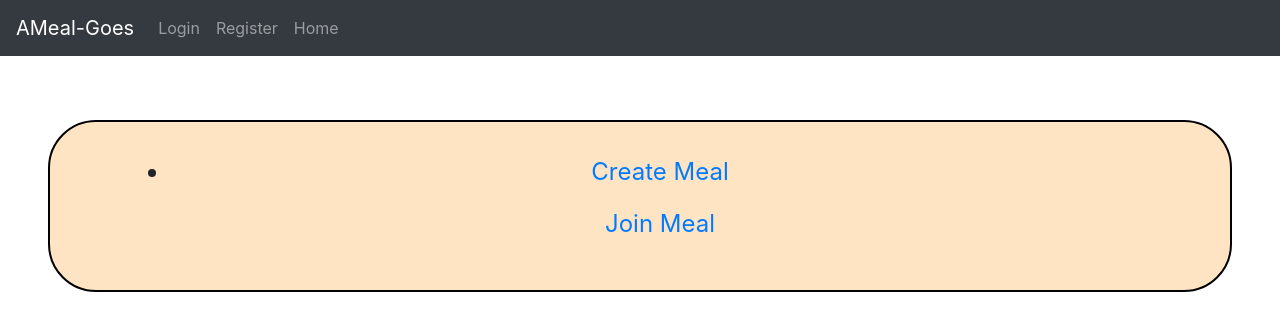
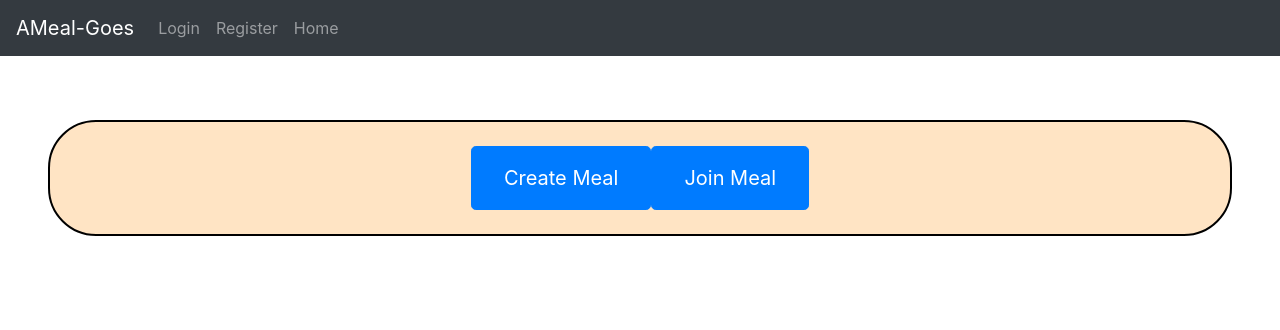
Before and after one commit to 200727-java-ng-usf/team-y-project-2, an Angular app in the folder Angular-AMEALGOES/: page /home in a window 1280 px wide. Shown: the top 330 px of the page. Built offline with nearby package versions, Linux system fonts and the light colour scheme.

Commit message:
ok now they look like buttons :D

```diff
--- a/Angular-AMEALGOES/src/app/home/home.component.css
+++ b/Angular-AMEALGOES/src/app/home/home.component.css
@@ -16,9 +16,9 @@
     font-size: 1.5rem;
 }
 
-/* a {
+a {
     color: white;
-} */
+}
 
 #form-disclaimer {
     font-size: 1rem;
--- a/Angular-AMEALGOES/src/app/home/home.component.html
+++ b/Angular-AMEALGOES/src/app/home/home.component.html
@@ -1,9 +1,5 @@
 <div id="page-container">
     <div id="home-container">
-        <ul>
-            <li >
-                <a *ngFor="let link of authenticatedUserLinks" class="nav-link" [routerLink]="link.fragment">{{ link.linkName }}</a>
-            </li>
-        </ul>
+        <button *ngFor="let link of authenticatedUserLinks" type="button" class="btn btn-primary btn-lg"><a class="nav-link" [routerLink]="link.fragment">{{ link.linkName }}</a></button>
     </div>
 </div>
```
